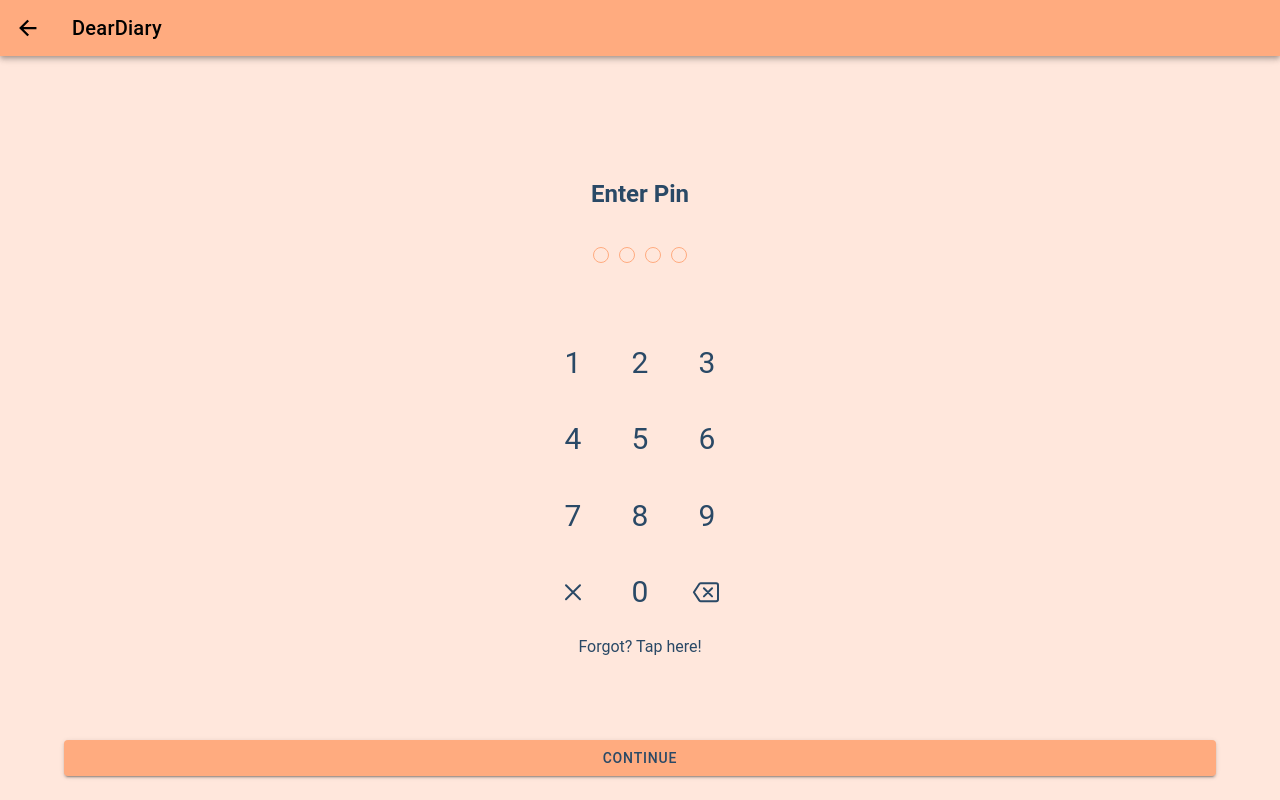
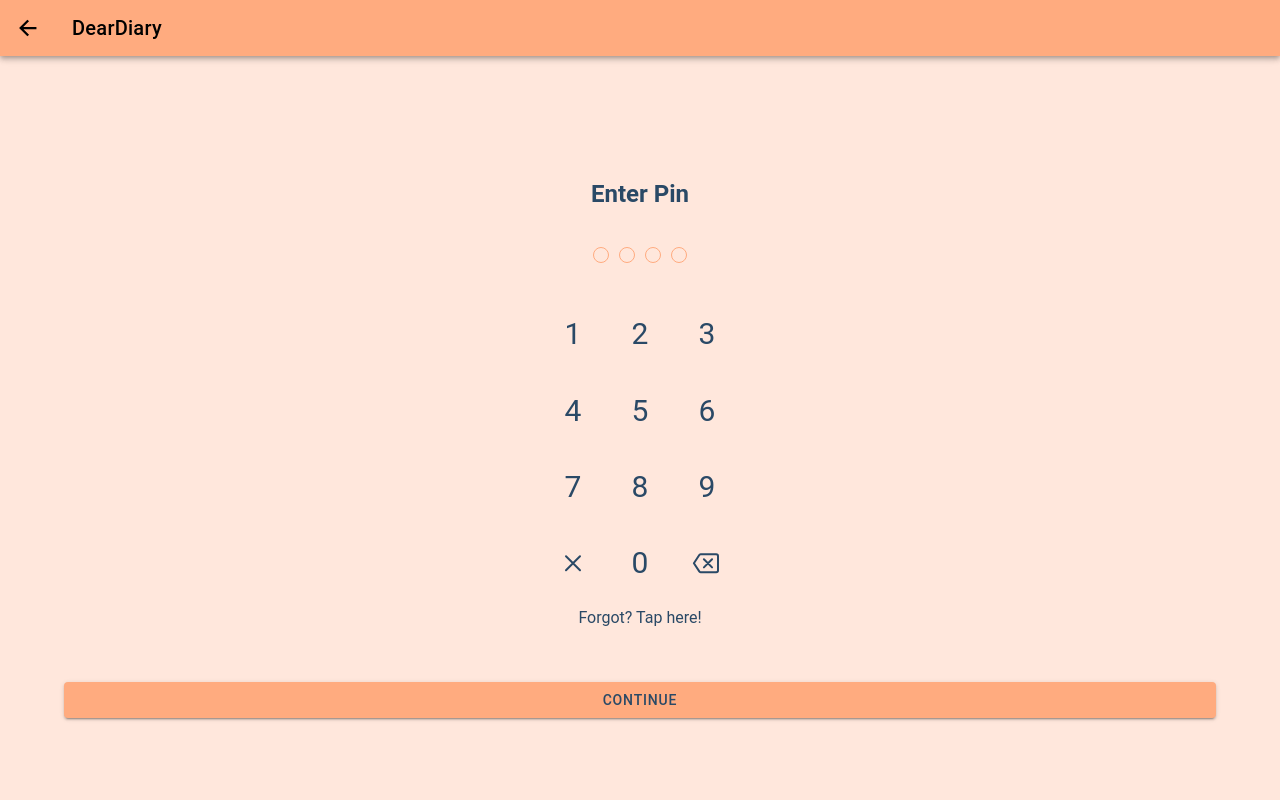
Before and after one commit to tommaso-caputi/journaling-app, a React (Vite) app in the folder dear-diary/: page /mainlog/pin in a window 1280 px wide. Built offline with nearby package versions, Linux system fonts and the light colour scheme.

Commit message:
quick fix

```diff
--- a/dear-diary/src/pages/Log/Pin/Pin.css
+++ b/dear-diary/src/pages/Log/Pin/Pin.css
@@ -21,20 +21,12 @@
     margin: 0 5px;
 }
 
-
-
 .text1 {
     color: var(--secondary-color);
     font-size: 24px;
     font-weight: 600;
     line-height: 21px;
 }
-
-.margin-bottom {
-    margin-bottom: 10%;
-    width: 100%;
-}
-
 
 .container-pin {
     display: flex;
--- a/dear-diary/src/pages/Log/SignUp/SingUp.css
+++ b/dear-diary/src/pages/Log/SignUp/SingUp.css
@@ -3,12 +3,11 @@
     text-align: center;
     flex-direction: column;
     justify-content: space-between;
-    height: 95%;
-    margin: 5%
+    height: 100%;
 }
 
 .margin-bottom {
-    margin-bottom: 10%;
+    margin-bottom: 15%;
     width: 100%;
 }
 
--- a/dear-diary/src/pages/Log/SignUp/SingUp.tsx
+++ b/dear-diary/src/pages/Log/SignUp/SingUp.tsx
@@ -81,9 +81,11 @@ const SignUp: React.FC = () => {
                         </IonItem>
                         <div className='divider-horizontal'></div>
                     </div>
-                    <IonButton className='margin-bottom' onClick={handleContinueClick}>
-                        Continue
-                    </IonButton>
+                    <div>
+                        <IonButton className='margin-bottom' onClick={handleContinueClick}>
+                            Continue
+                        </IonButton>
+                    </div>
                 </div>
                 <IonToast
                     isOpen={isOpen}
```
